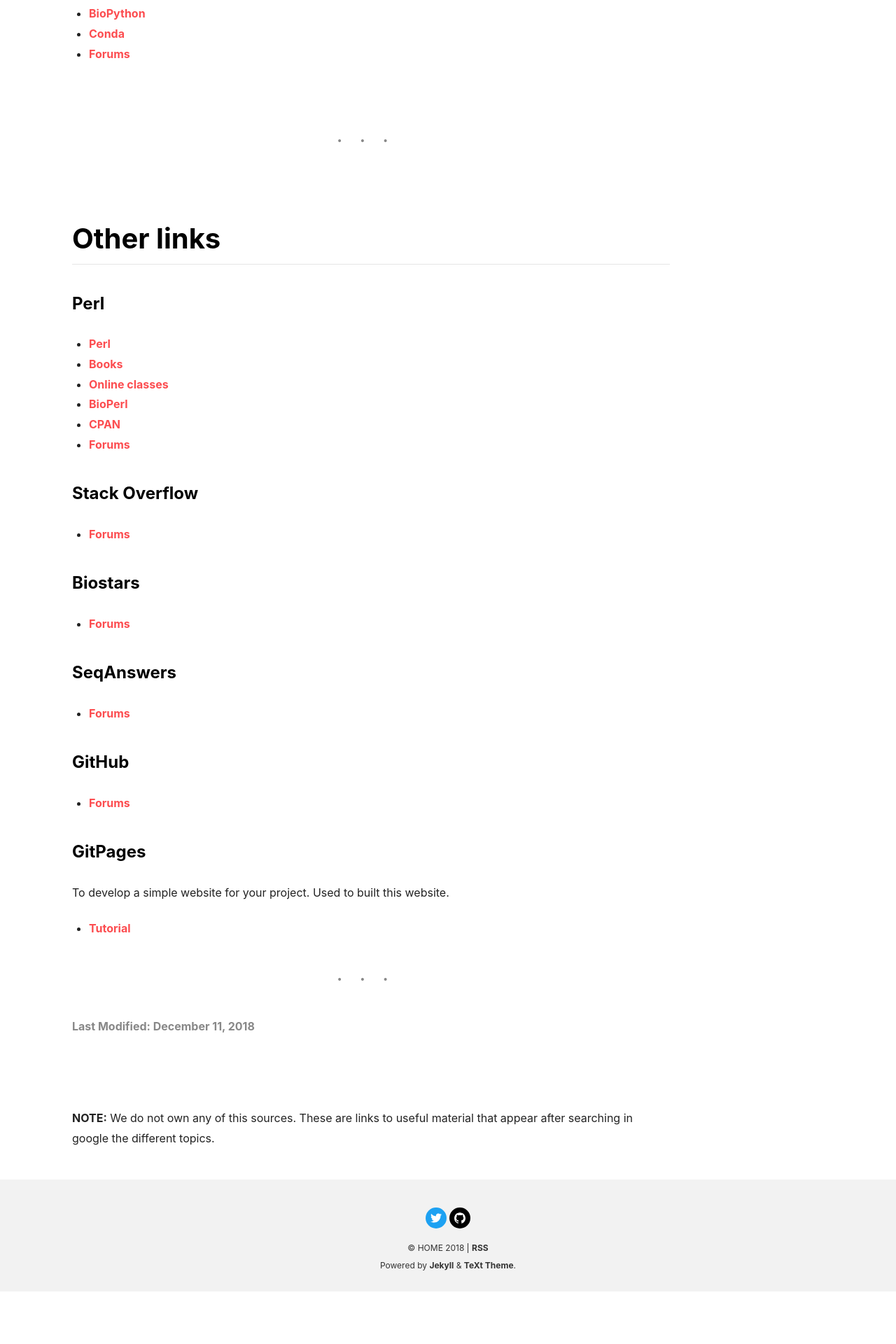
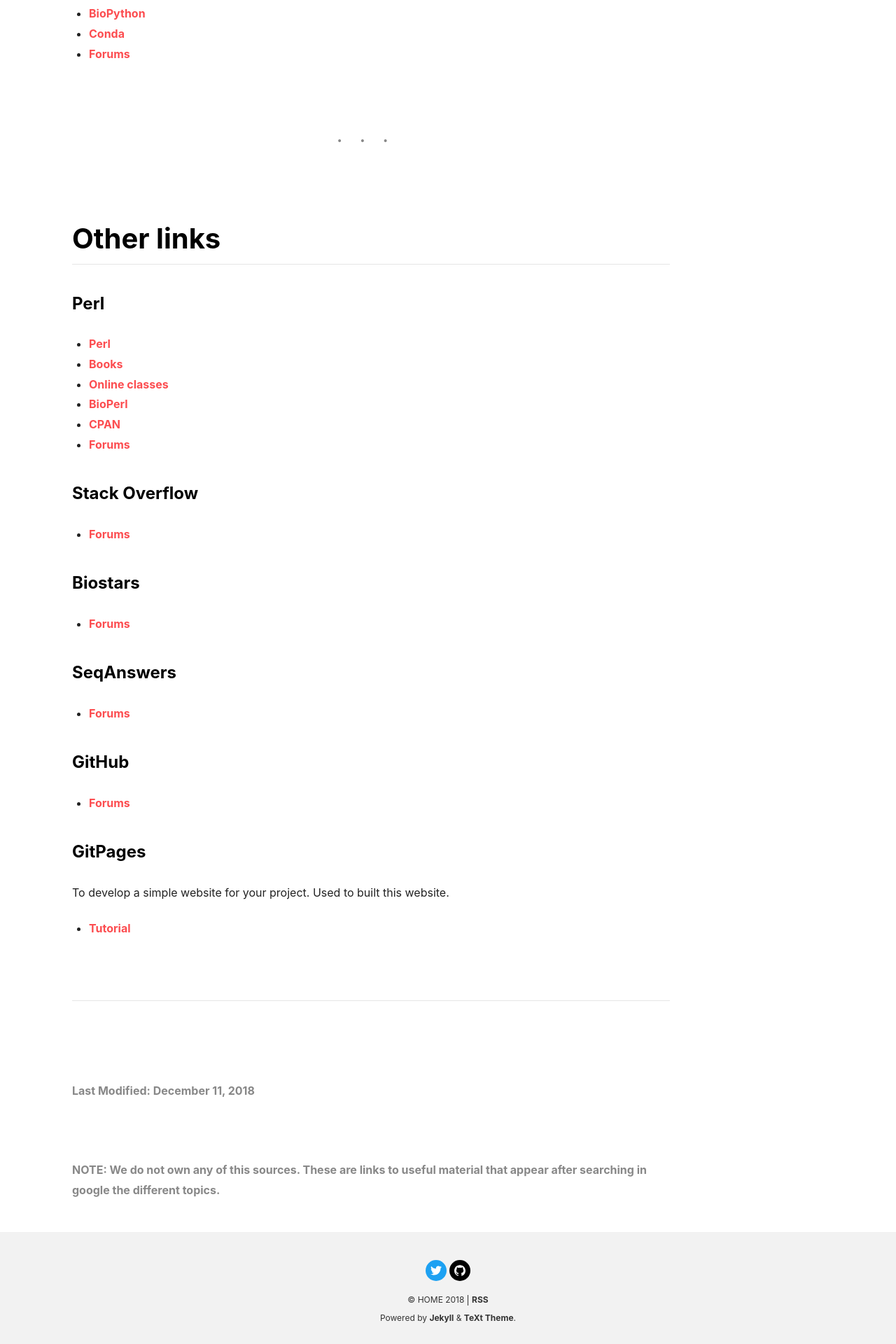
Before and after one commit to itn-ignite/ESRs-Programming-and-Bioinformatics-Workshop, a Jekyll site: the page built from docs/ulinks.md, in a window 1280 px wide. Shown: the part 1225-3145 px from the top of the page at 70% size. Built offline with Jekyll 4.4.1, drawn with Linux system fonts in a browser that asks for light colours; nearby versions of some CDN libraries; before the commit the page ends 3070 px from its top, so only the background shows below that.

Commit message:
Update ulinks.md

```diff
--- a/docs/ulinks.md
+++ b/docs/ulinks.md
@@ -70,10 +70,11 @@ To develop a simple website for your project. Used to built this website.
 - [Tutorial](https://pages.github.com/)
 
 
-
+<br />
 ---
+<br />
+<br />
 ###### Last Modified: December 11, 2018
 <br />
-<br />
 
-**NOTE:** We do not own any of this sources. These are links to useful material that appear after searching in google the different topics.
+###### **NOTE:** We do not own any of this sources. These are links to useful material that appear after searching in google the different topics.
```
